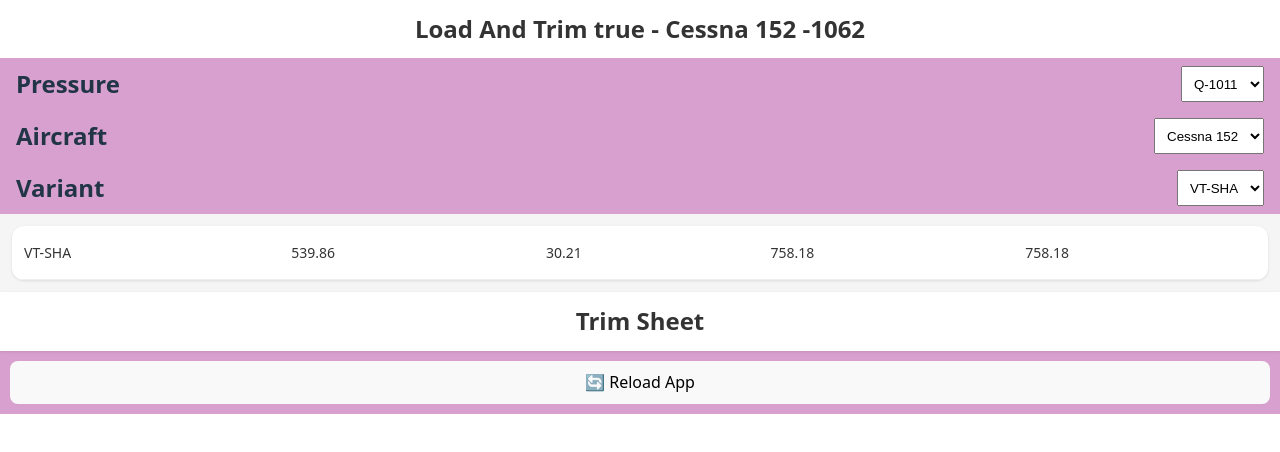
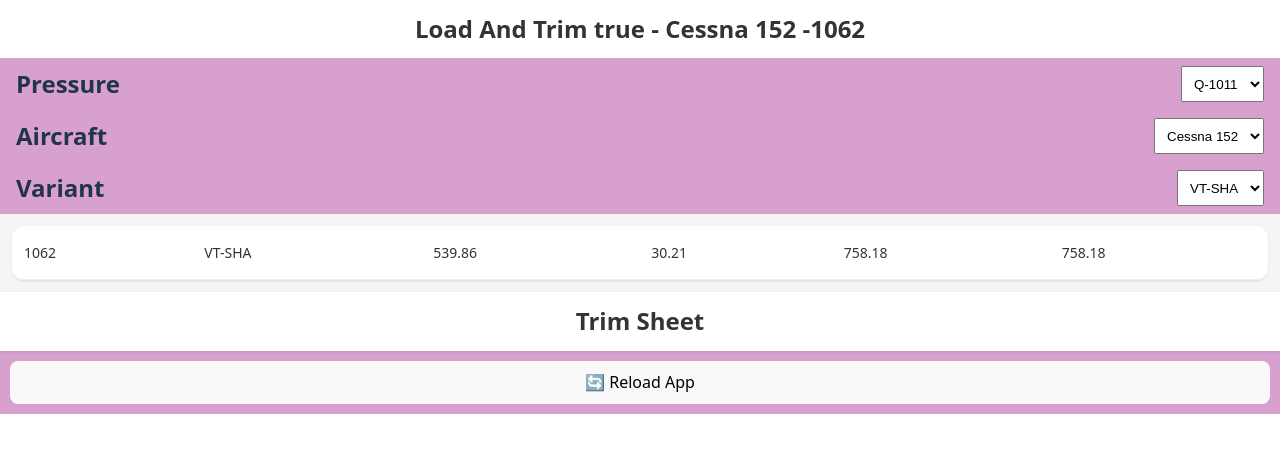
Before and after one commit to bibin-jaimon/2025-load-trim-pwa, a React (Vite) app: page / in a window 1280 px wide. Shown: the top 452 px of the page. Built offline with nearby package versions, Linux system fonts and the light colour scheme.

Commit message:
Add pressure

```diff
--- a/src/App.jsx
+++ b/src/App.jsx
@@ -98,8 +98,12 @@
           onChange={setSelectedVariant}
         />
       )}
-      {selectedVariant && (
-        <ReferenceTable aircraft={selectedAircraft} variant={selectedVariant} />
+      {canShow && (
+        <ReferenceTable
+          aircraft={selectedAircraft}
+          variant={selectedVariant}
+          pressure={selectedPressure}
+        />
       )}
       <h1>Trim Sheet</h1>
       <button
--- a/src/components/reference-table/Table.jsx
+++ b/src/components/reference-table/Table.jsx
@@ -3,39 +3,27 @@
 import TitleWithSelector from "../selector/selector-with-title";
 
 const COLUMNS = [
+  { key: "pressure", label: "Pressure Alt" },
   { key: "acreg", label: "A/c Regn." },
   { key: "bew", label: "Basic Empty Wt(Kgs)" },
   { key: "arm", label: "Arm(Inches)" },
-  { key: "mtow", label: "MTOW(KGS" },
-  { key: "mlw", label: "MLW(KGS" },
+  { key: "mtow", label: "MTOW(KGS)" },
+  { key: "mlw", label: "MLW(KGS)" },
 ];
 
-const ReferenceTable = ({ aircraft, variant }) => {
-
-  // useEffect(() => {
-  //   setSelectedVariant(variant);
-  // }, [variant]);
-
+const ReferenceTable = ({ aircraft, variant, pressure }) => {
+  const data = {
+    pressure: pressure.value,
+    ...variant,
+  };
   return (
     <div className="table-container">
-      {/* <div className="vtsha-selector">
-        {aircraft && (
-          <TitleWithSelector
-            title={"Variant"}
-            displayKey={"acreg"}
-            options={aircraft?.regns}
-            value={selectedVariant?.acreg}
-            onChange={setSelectedVariant}
-          />
-        )}
-      </div> */}
-
       <table className="data-table">
         <tbody>
           <tr>
             {COLUMNS.map((column) => (
               <td key={column.key} data-label={column.label}>
-                {variant[column.key]}
+                {data[column.key]}
               </td>
             ))}
           </tr>
```
